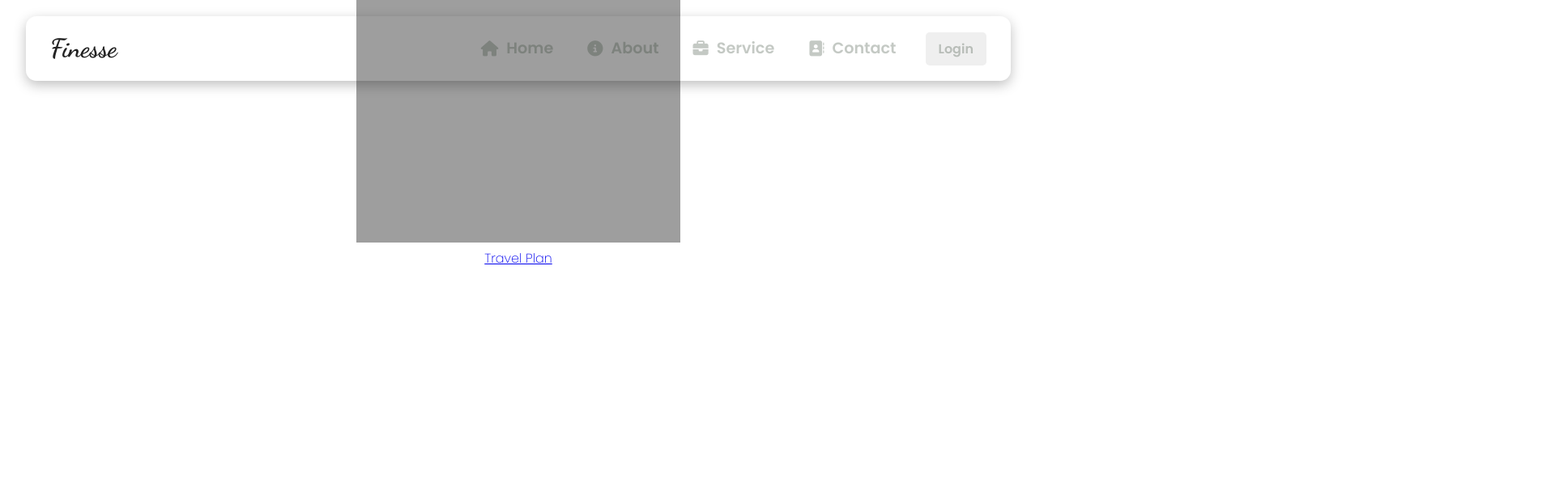
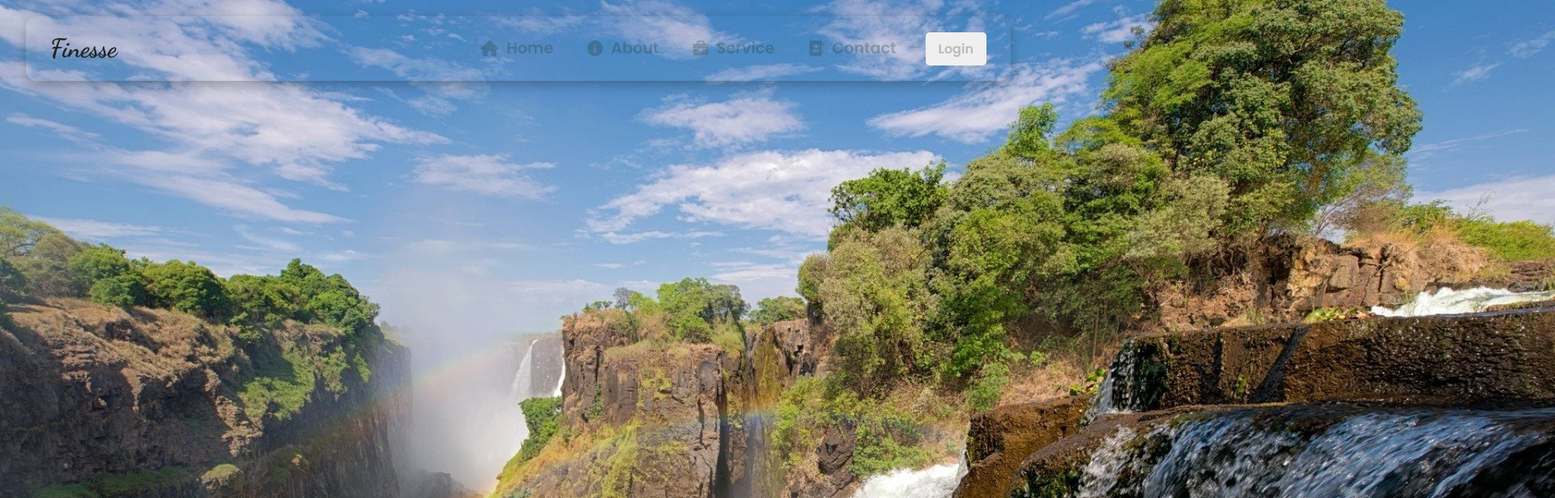
Before and after one commit to Acesulfame02/Tourism-Alternate-React-Project, a React (Create React App) app: page / in a window 1280 px wide. Shown: the top 616 px of the page at 81% size, 1920 px wide, since content can reach past the window. Built offline with nearby package versions, Linux system fonts and the light colour scheme.

Commit message:
fixed Image Problem.

```diff
--- a/src/Components/Interim.js
+++ b/src/Components/Interim.js
@@ -4,7 +4,7 @@ function Interim (props){
     return(
         <>
             <div className={props.cName}>
-                <img alt='InterimImage' src='http://localhost:3000/Images/img.jpg' />
+                <img alt='InterimImage' src={props.interimImage} />
                 <div className='interim-text'>
                     <h1>{props.title}</h1>
                     <p>{props.text}</p>
--- a/src/Pages/Home.js
+++ b/src/Pages/Home.js
@@ -2,11 +2,15 @@ import Interim from '../Components/Interim';
 import NavBar from '../Components/NavBar';
 
 function Home (){
+    const imageSource = require('../Images/thumb_victoria2.jpg');
     return(
         <>
             <NavBar />
             <Interim
-                cName = 'interim'
+                cName = 'interim-home'
+                interimImage = {imageSource}
+                title = 'Home'
+                text = 'This is the Finnest Travel Site in the Country'
             />
         </>
     );
```
